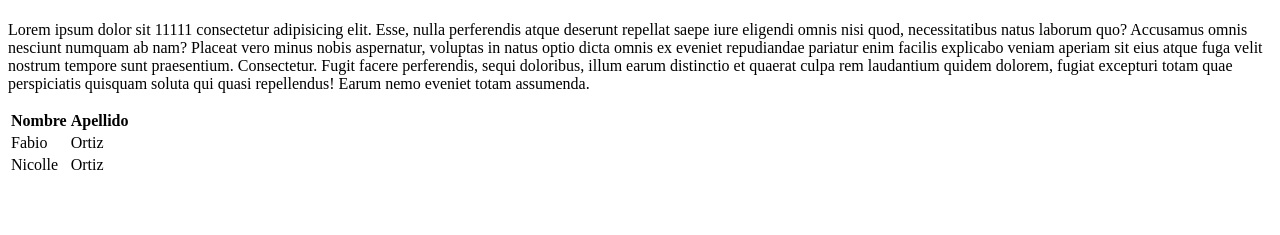
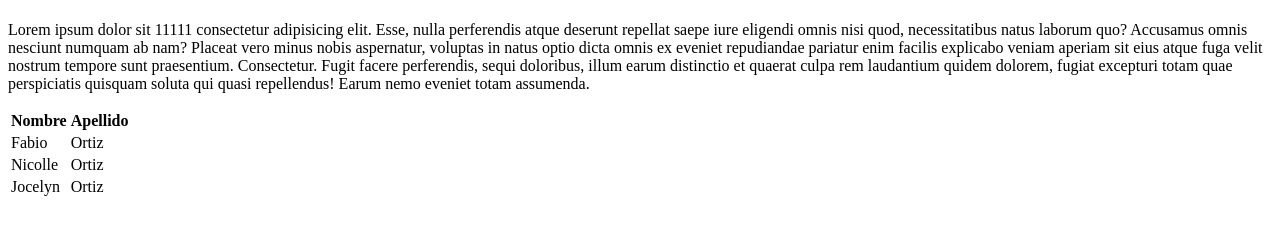
Before and after one commit to Fajoce/mergeconflicts, a plain HTML site: page index.html in a window 1280 px wide. Shown: the part 59-294 px from the top of the page. Drawn offline with Linux system fonts and the light colour scheme.

Commit message:
agregue registro

```diff
--- a/index.html
+++ b/index.html
@@ -25,6 +25,10 @@
             <td>Nicolle</td>
             <td>Ortiz</td>
         </tr>
+        <tr>
+            <td>Jocelyn</td>
+            <td>Ortiz</td>
+        </tr>
     </tbody>
 </table>
 </body>
```
